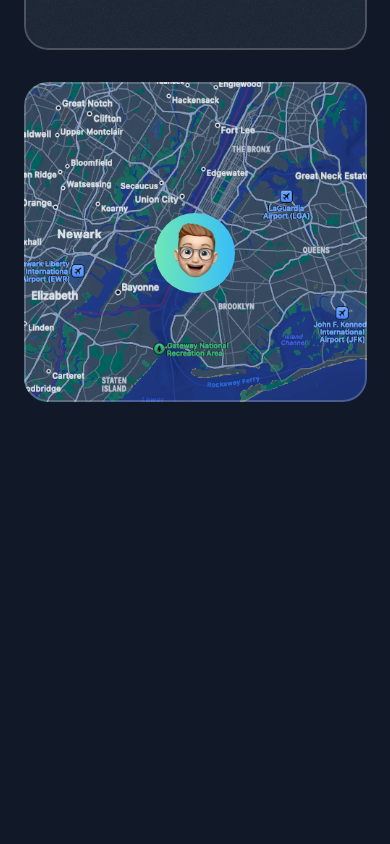
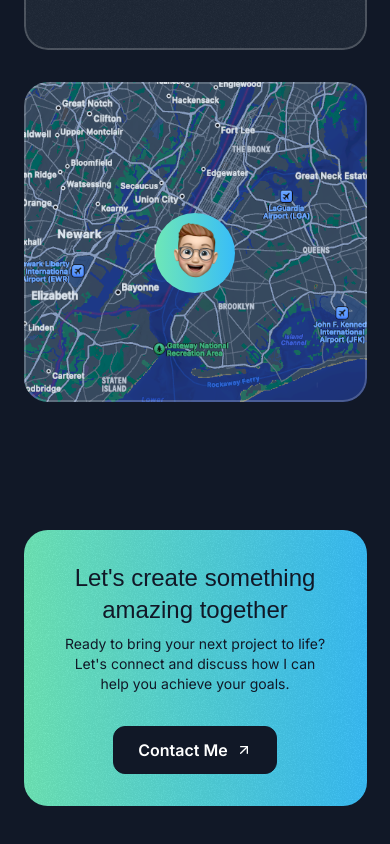
Before and after one commit to WilliamRossCrane/Portfolio, a Next.js app in the folder portfolio/portfolio/: page / in a window 390 px wide. Shown: the part 4716-5560 px from the top of the page. Before the commit the page ends 5198 px from the top, so only its background shows below. Built offline with nearby package versions, Linux system fonts and the light colour scheme; a web font is replaced by a local one.

Commit message:
Contact Section: Styled and finalized contact section it was also made responsive for other views

```diff
--- a/portfolio/portfolio/src/app/page.tsx
+++ b/portfolio/portfolio/src/app/page.tsx
@@ -4,6 +4,7 @@
 import { TapeSection } from "@/sections/Tape";
 import { TestimonialsSection } from "@/sections/Testimonials";
 import { AboutSection } from "@/sections/About";
+import { ContactSection } from "@/sections/Contact";
 
 export default function Home() {
   return (
@@ -14,6 +15,7 @@
       <TapeSection />
       <TestimonialsSection />
       <AboutSection />
+      <ContactSection />
     </div>
   );
 }
--- a/portfolio/portfolio/src/sections/Contact.tsx
+++ b/portfolio/portfolio/src/sections/Contact.tsx
@@ -1,3 +1,31 @@
+import ArrowUpRightIcon from '@/assets/icons/arrow-up-right.svg';
+import grainImage from '@/assets/images/grain.jpg';
+
 export const ContactSection = () => {
-  return <div>Contact Section</div>;
+  return (
+    <div className="py-16 pt-12 lg:py-24 lg:pt-20">
+      <div className="container">
+        <div className="bg-gradient-to-r from-emerald-300 to-sky-400 text-gray-900 py-8 px-10 rounded-3xl text-center md:text-left relative overflow-hidden z-0">
+          <div
+            className="absolute inset-0 opacity-5 -z-10"
+            style={{
+              backgroundImage: `url(${grainImage.src})`
+            }}
+          ></div>
+          <div className="flex flex-col md:flex-row gap-8 md:gap-16 items-center">
+            <div>
+              <h2 className="font-serif text-2xl md:text-3xl">Let's create something amazing together</h2>
+              <p className="text-sm md:text-base mt-2">Ready to bring your next project to life? Let's connect and discuss how I can help you achieve your goals.</p>
+            </div>
+            <div>
+              <button className="text-white bg-gray-900 inline-flex items-center px-6 h-12 rounded-xl gap-2 w-max border border-gray-900">
+                <span className="font-semibold">Contact Me</span>
+                <ArrowUpRightIcon className="size-4"/>
+              </button>
+            </div>
+          </div>
+        </div>
+      </div>
+    </div>
+  );
 };
```
